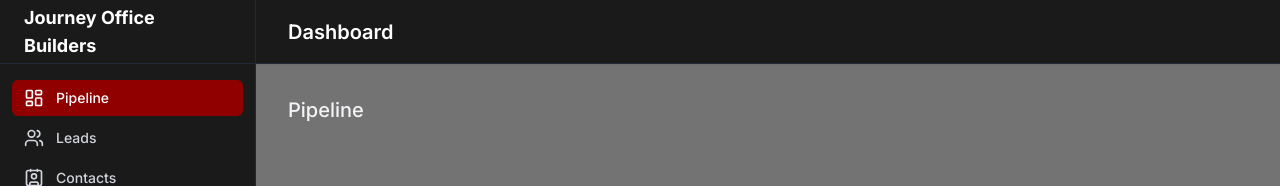
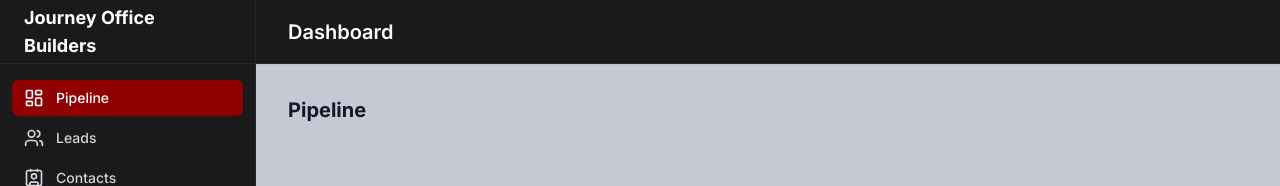
Before and after one commit to KandelaGroupTech/ExcellentZohoCRMWrap, a Next.js app: page /website-demos/excellentzohocrm/dashboard in a window 1280 px wide. Shown: the top 186 px of the page. Built offline with nearby package versions, Linux system fonts and the light colour scheme; no server answers.

Commit message:
style: Change main background color to #C6C8D4 and update Pipeline header text color for readability

```diff
--- a/src/app/(dashboard)/dashboard/page.tsx
+++ b/src/app/(dashboard)/dashboard/page.tsx
@@ -14,7 +14,7 @@ export default function DashboardIndex() {
   return (
     <div className="flex flex-col h-full overflow-hidden">
       <div className="mb-6 flex items-center justify-between">
-        <h2 className="text-xl font-medium text-gray-100">Pipeline</h2>
+        <h2 className="text-xl font-bold text-gray-900">Pipeline</h2>
         {isAdmin && (
           <button onClick={() => setIsModalOpen(true)} className="inline-flex items-center px-4 py-2 border border-transparent text-sm font-medium rounded-md shadow-sm text-white bg-brand-red hover:bg-brand-red/90">
             <Plus className="h-4 w-4 mr-2" />
--- a/src/app/(dashboard)/layout.tsx
+++ b/src/app/(dashboard)/layout.tsx
@@ -22,7 +22,7 @@ export default function DashboardLayout({
   ];
 
   return (
-    <div className="flex h-screen bg-[#737373] overflow-hidden">
+    <div className="flex h-screen bg-[#C6C8D4] overflow-hidden">
       {/* Mobile Menu Overlay */}
       {isMobileMenuOpen && (
         <div
```
